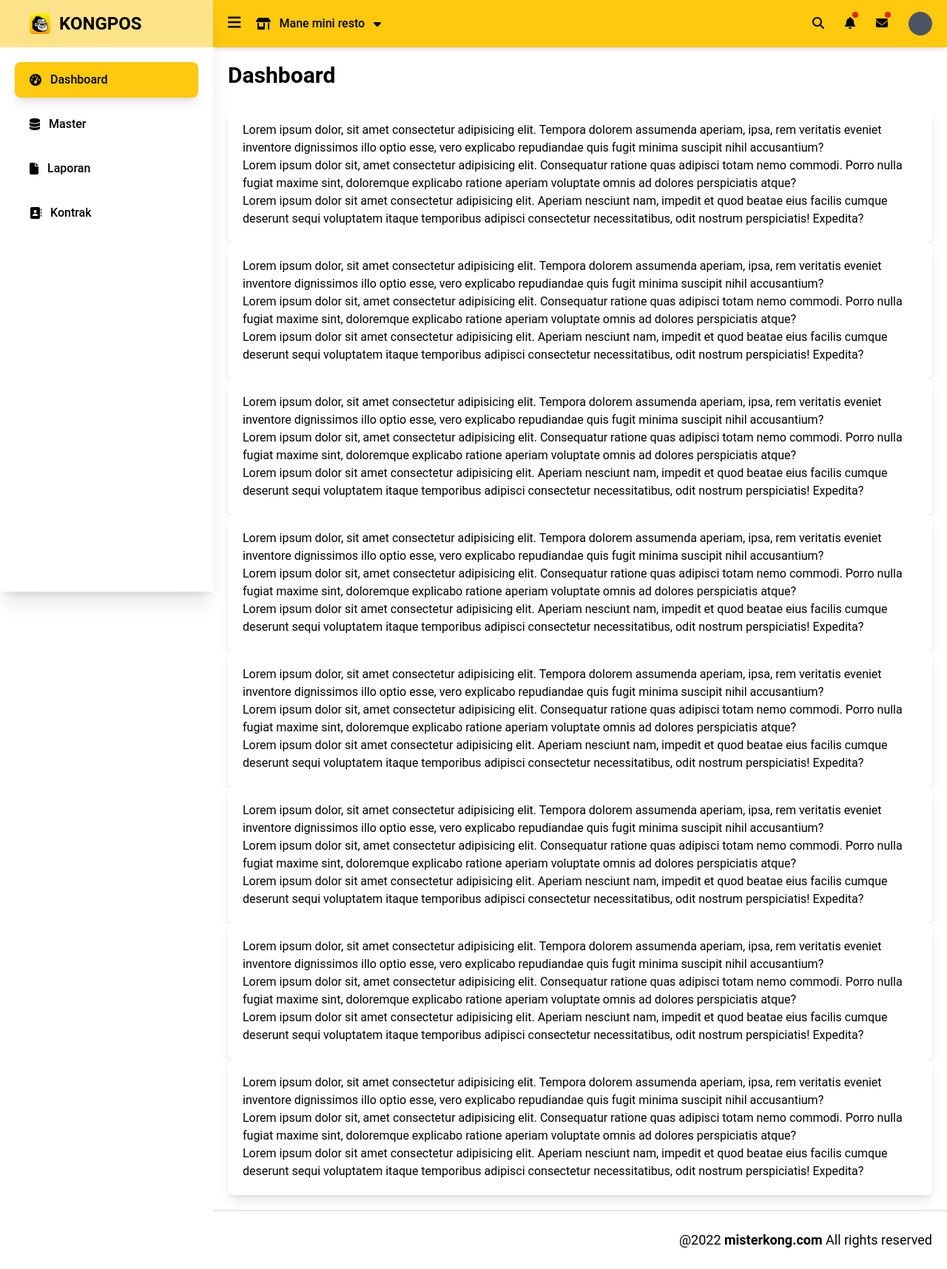
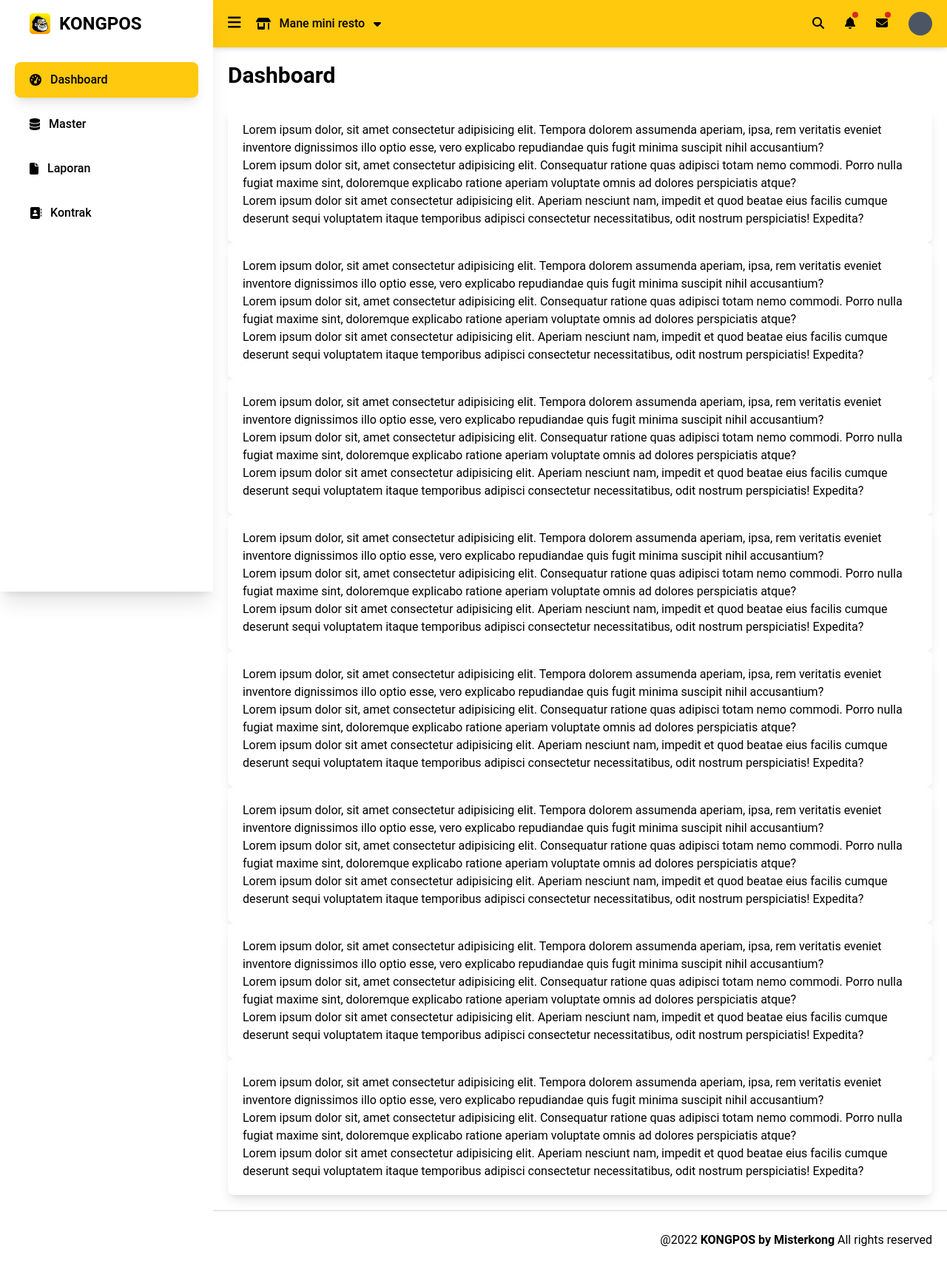
Before and after one commit to syhbandi/kongpos-app, a React (Create React App) app: page / in a window 1280 px wide. Shown: the whole page at 74% size. Built offline with nearby package versions, Linux system fonts and the light colour scheme.

Commit message:
update sidebar

```diff
--- a/src/App.js
+++ b/src/App.js
@@ -12,7 +12,7 @@ function App() {
   return (
     <div
       className={`min-h-screen flex flex-col transition-all ease-in-out duration-300 ${
-        !open ? "md:pl-28" : "md:pl-72"
+        !open ? "md:pl-20" : "md:pl-72"
       }`}
     >
       <Navbar
--- a/src/components/Footer.jsx
+++ b/src/components/Footer.jsx
@@ -3,13 +3,13 @@ import React from "react";
 const Footer = () => {
   return (
     <div className="h-20 p-5 border-t-2 flex items-center bg-white justify-end mt-auto">
-      <h1 className="text-lg">
+      <div>
         @{new Date().getFullYear()}{" "}
-        <a href="https://misterkong.com" className="font-semibold">
-          misterkong.com
+        <a href="https://pos.misterkong.com" className="font-semibold">
+          KONGPOS by Misterkong
         </a>{" "}
         All rights reserved
-      </h1>
+      </div>
     </div>
   );
 };
--- a/src/components/Sidebar.jsx
+++ b/src/components/Sidebar.jsx
@@ -38,12 +38,12 @@ const Sidebar = ({ open, openMobile, setOpenMobile }) => {
   return (
     <div
       className={`fixed  md:left-0 w-72 h-screen bg-white shadow-xl transition-all ease-in-out duration-300 ${
-        !open ? "md:w-28" : "md:w-72"
+        !open ? "md:w-20" : "md:w-72"
       } ${!openMobile ? "left-[-100vw]" : "left-0"}`}
     >
       {/* title app */}
       <div
-        className={`h-16 flex items-center bg-[#fce389] mb-5 ${
+        className={`h-16 flex items-center mb-5 ${
           !open && !openMobile ? "px-5 justify-center" : "px-10"
         }`}
       >
```
